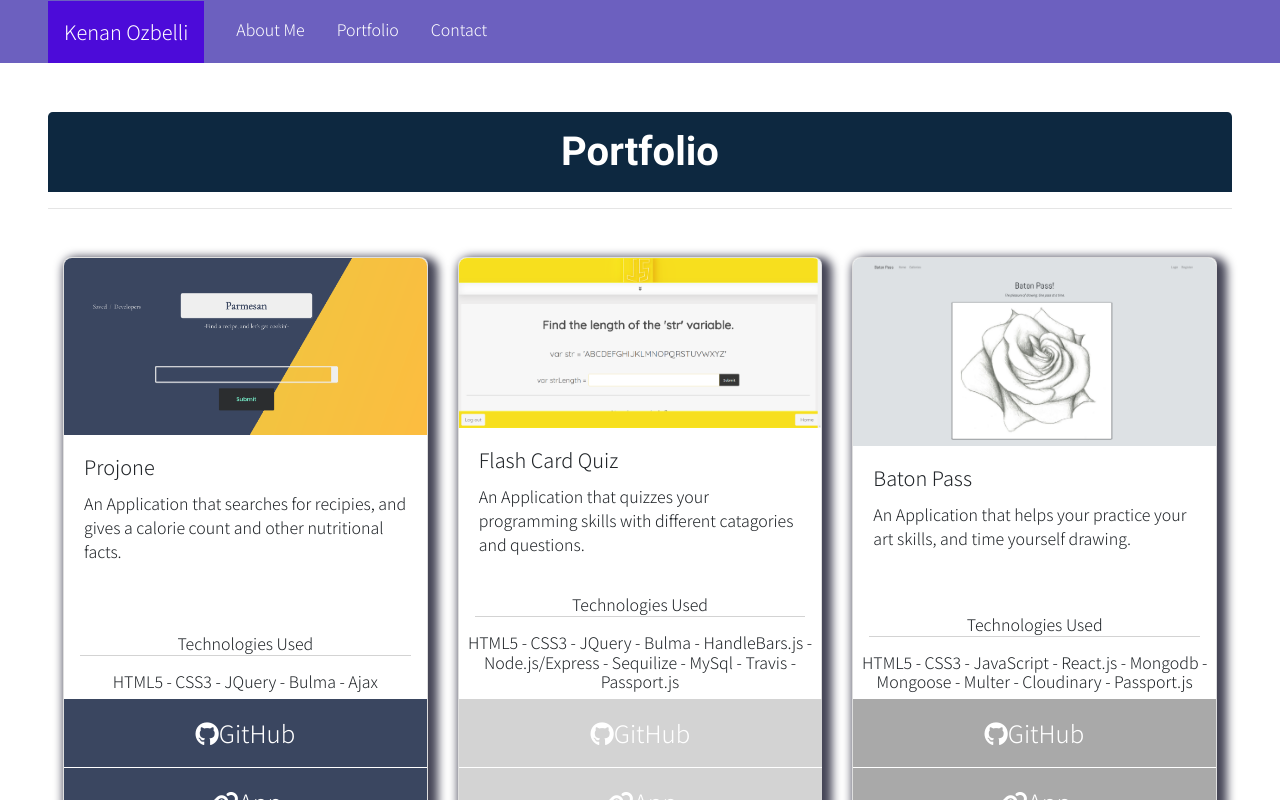
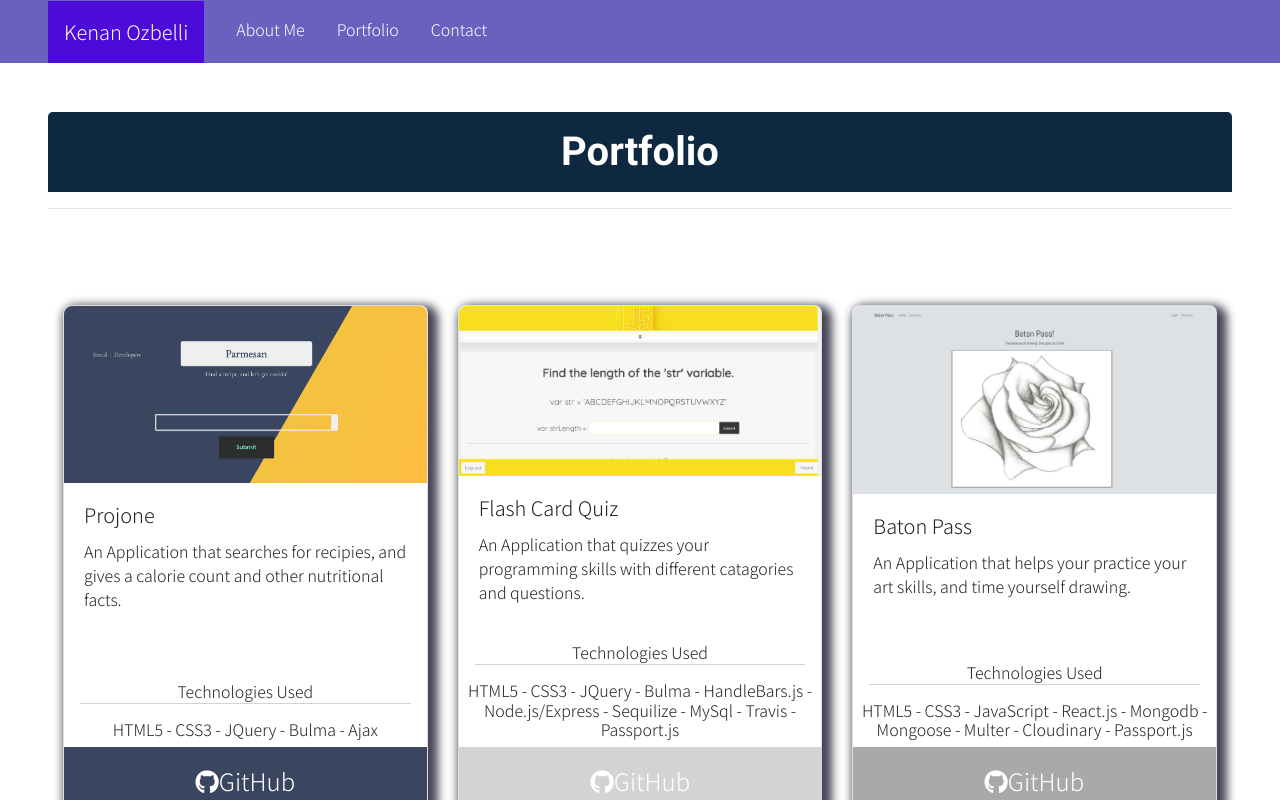
Before and after one commit to KenanOzbelli/About-me-react, a React (Create React App) app in the folder client/: page /portfolio in a window 1280 px wide. Shown: the top 800 px of the page. Built offline with nearby package versions, Linux system fonts and the light colour scheme.

Commit message:
fixed some bug issues

```diff
--- a/client/src/pages/Portfolio/index.jsx
+++ b/client/src/pages/Portfolio/index.jsx
@@ -32,6 +32,7 @@ export default class Portfolio extends Component {
                     }>Portfolio</h1>
                     <hr/>
                 </div>
+                <div class='overflow-hidden'>
                     <CardDeck className="m-5">
                         <Card className="portBody">
                             <Card.Img src={Projone}
@@ -226,7 +227,8 @@ export default class Portfolio extends Component {
                                         margin: '1rem 1rem'
                                     }
                                 }>Technologies Used</p>
-                            <h6>HTML5 - CSS3 - React.js - Axios - JavaScript </h6>
+                                <h6>HTML5 - CSS3 - React.js - Axios - JavaScript
+                                </h6>
                                 <button className="EmployeeDir p-3"
                                     onClick={
                                         () => (window.location = "https://github.com/KenanOzbelli/Employee-Directory")
@@ -370,6 +372,7 @@ export default class Portfolio extends Component {
                             </ListGroup>
                         </Card>
                     </CardDeck>
+                </div>
             </>
         );
     }
```
Lines whose indentation alone changed are shown as unchanged.
